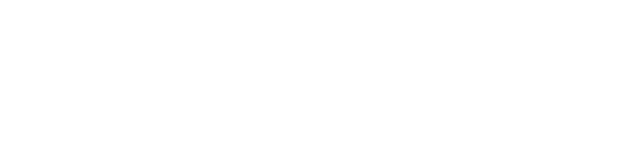
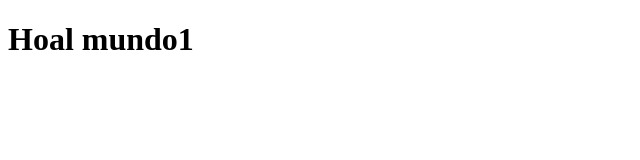
Before and after one commit to SergioCatalano/git-pruebas, a plain HTML site: page index.html in a window 1280 px wide. Shown: the whole page, without its empty margins (0-640 px from the left). Drawn offline with Linux system fonts and the light colour scheme.

Commit message:
el index tiene cambios

```diff
--- a/index.html
+++ b/index.html
@@ -3,9 +3,9 @@
 <head>
 	<meta charset="UTF-8">
 	<meta name="viewport" content="width=device-width, initial-scale=1.0">
-	<title>Document</title>
+	<title>Primer App</title>
 </head>
 <body>
-
+		<h1>Hoal mundo1</h1>
 </body>
 </html>
```
